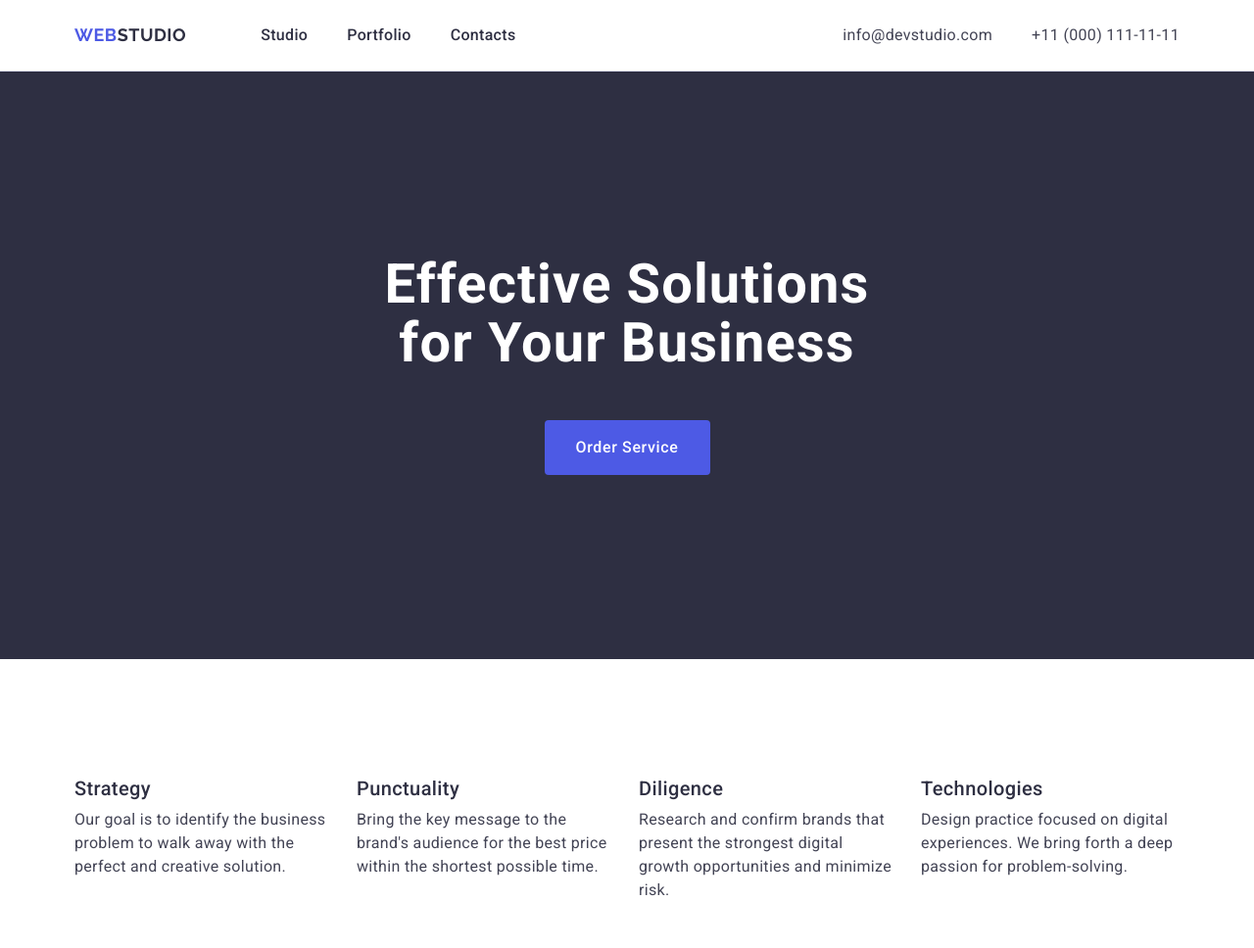
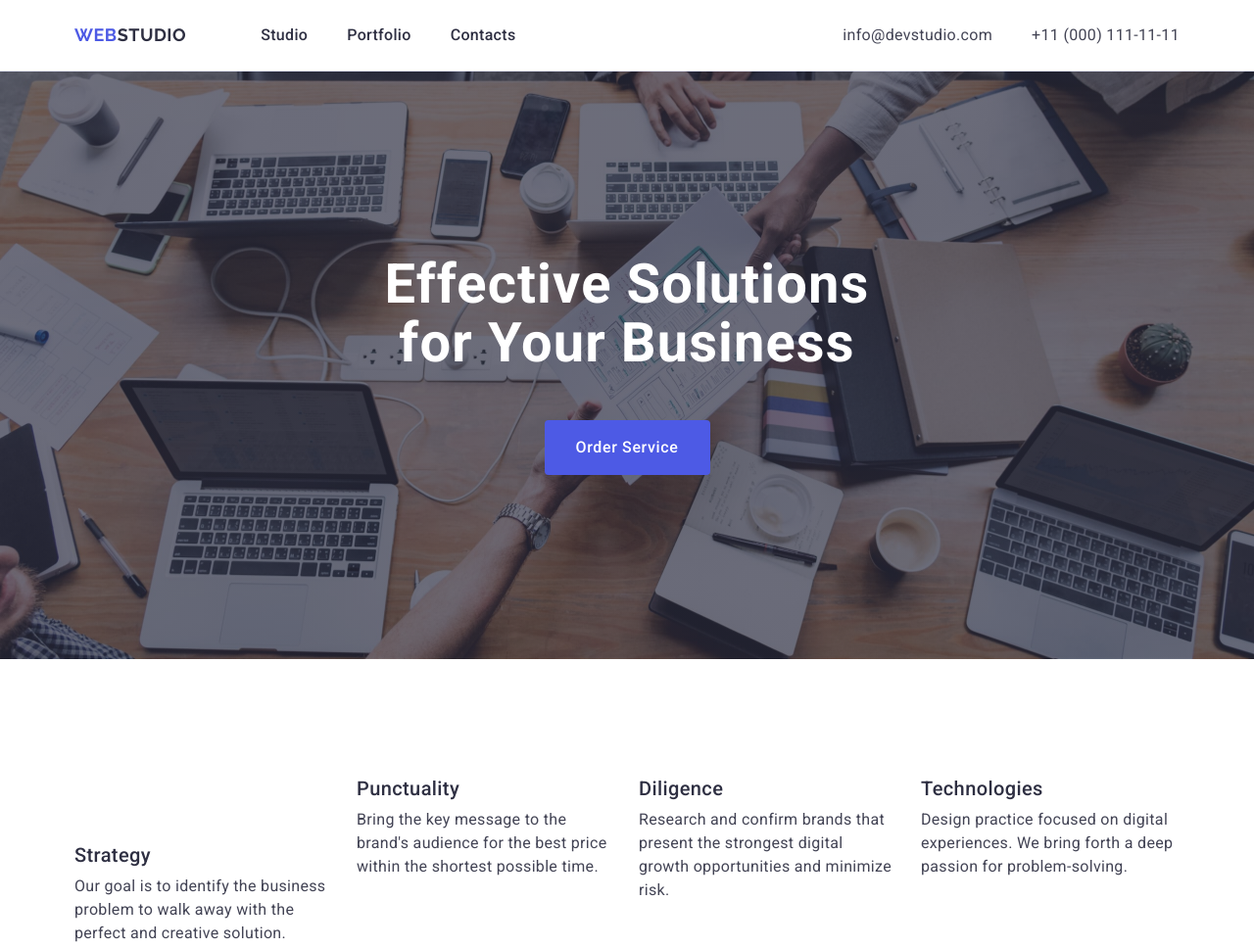
Before and after one commit to Inna-Martunyuk/goit-markup-hw-04, a plain HTML site: page index.html in a window 1280 px wide. Shown: the top 968 px of the page at 98% size. Drawn offline with nearby package versions, Linux system fonts and the light colour scheme.

Commit message:
git commit

```diff
--- a/css/styles.css
+++ b/css/styles.css
@@ -90,9 +90,17 @@ a {
 .main-one {
   background-color: #2e2f42;
   padding: 188px 0;
-  background-image: url(./images/fon-main-one.jpg),
-    linear-gradient(rgba(46, 47, 66, 0.7));
+  background-image: linear-gradient(
+      to bottom,
+      rgba(46, 47, 66, 0.7),
+      rgba(46, 47, 66, 0.7)
+    ),
+    url(/images/fon-main-one.jpg);
+  background-repeat: no-repeat;
+  background-position: center;
+  background-size: cover;
 }
+
 .main-title {
   font-weight: 700;
   font-size: 56px;
--- a/index.html
+++ b/index.html
@@ -87,6 +87,9 @@
           <h2 class="visually-hidden">Features</h2>
           <ul class="features-list">
             <li class="features-item">
+              <svg width="64" height="64">
+                <use href="./images/icons.svg/icon-antenna-1-2"></use>
+              </svg>
               <h3 class="features-list-title">Strategy</h3>
               <p class="features-text">
                 Our goal is to identify the business problem to walk away with
```
Also changed, not shown: images/icons.svg (added).
